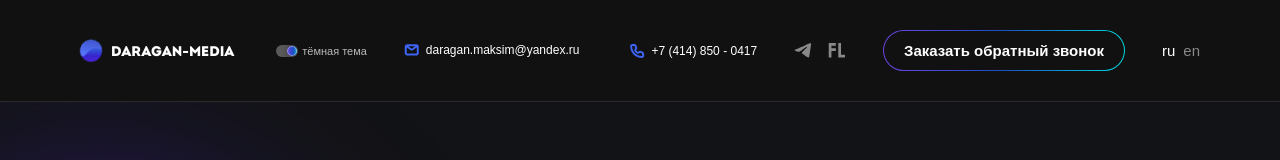
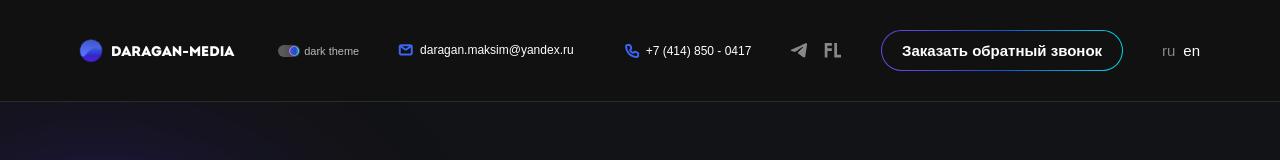
Before and after one commit to Hillel1408/daragan-media, a React (Create React App) app: page / in a window 1280 px wide. Shown: the top 160 px of the page. Built offline with nearby package versions, Linux system fonts and the light colour scheme; no server answers.

Commit message:
локализация

```diff
--- a/package.json
+++ b/package.json
@@ -14,6 +14,7 @@
     "i18next": "^23.11.3",
     "i18next-browser-languagedetector": "^7.2.1",
     "i18next-http-backend": "^2.5.1",
+    "js-cookie": "^3.0.5",
     "keen-slider": "^6.8.6",
     "react": "^18.3.1",
     "react-dom": "^18.3.1",
@@ -48,6 +49,7 @@
     ]
   },
   "devDependencies": {
+    "@types/js-cookie": "^3.0.6",
     "tailwindcss": "^3.4.3"
   }
 }
--- /dev/null
+++ b/public/locales/en/translation.json
@@ -0,0 +1,3 @@
+{
+    "Switcher": "dark theme"
+}
--- /dev/null
+++ b/public/locales/ru/translation.json
@@ -0,0 +1,3 @@
+{
+    "Switcher": "темная тема"
+}
--- a/src/components/Header/Header.tsx
+++ b/src/components/Header/Header.tsx
@@ -1,17 +1,44 @@
+import { useState } from "react";
+import { useTranslation } from "react-i18next";
+import cookies from "js-cookie";
 import { Socials, Contacts, Button, Switcher, Logo } from "components";
+import classNames from "classnames";
 
 export default function Header() {
+    const currentLanguageCode = cookies.get("i18next") || "en";
+    const [activeLanguage, setActiveLanguage] = useState(currentLanguageCode);
+
+    const { i18n } = useTranslation();
+
+    const changeLanguage = (language: string) => {
+        setActiveLanguage(language);
+        i18n.changeLanguage(language);
+    };
+
+    const languages = ["ru", "en"];
+
+    const { t } = useTranslation();
+
     return (
         <div className="py-[30px] bg-[#111112]">
             <div className="container flex justify-between items-center">
                 <Logo />
-                <Switcher text="тёмная тема" />
+                <Switcher text={t("Switcher")} />
                 <Contacts className="gap-[50px]" />
                 <Socials />
                 <Button text="Заказать обратный звонок" className="bg-button shadow-[inset_0px_0px_0px_100vw_#111112]" />
                 <div className="text-white flex gap-2 text-[15px] font-light">
-                    <button>ru</button>
-                    <button className="opacity-50">en</button>
+                    {languages.map((item, index) => (
+                        <button
+                            key={index}
+                            className={classNames(item !== activeLanguage && "opacity-50")}
+                            onClick={() => {
+                                changeLanguage(item);
+                            }}
+                        >
+                            {item}
+                        </button>
+                    ))}
                 </div>
             </div>
         </div>
--- a/src/components/Project/Project.tsx
+++ b/src/components/Project/Project.tsx
@@ -25,7 +25,11 @@ export default function Project({ item }: { item: { img: string; title: string;
                 </div>
                 <p className="mt-5 text-[20px] font-medium leading-[145%] text-white text-center">{item.title}</p>
                 <p className="text-[18px] leading-[161%] text-[rgba(255,255,255,0.7)] text-center">{item.text}</p>
-                {!item.video && <a href={item.href} className="absolute top-0 bottom-0 left-0 right-0" target="_blank"></a>}
+                {!item.video && (
+                    <a href={item.href} className="absolute top-0 bottom-0 left-0 right-0" target="_blank" rel="noreferrer">
+                        {" "}
+                    </a>
+                )}
             </div>
             {active && (
                 <VideoModal
```
Also changed, not shown: 1 other file (tests, documents, lock files or other folders).
